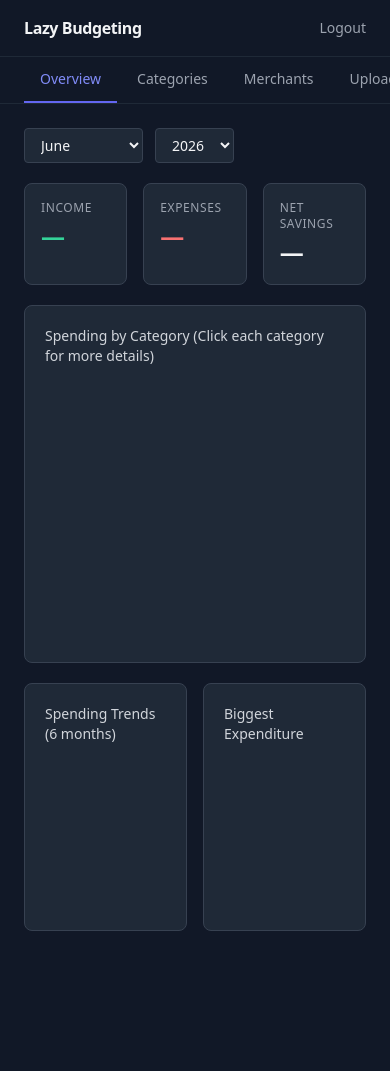
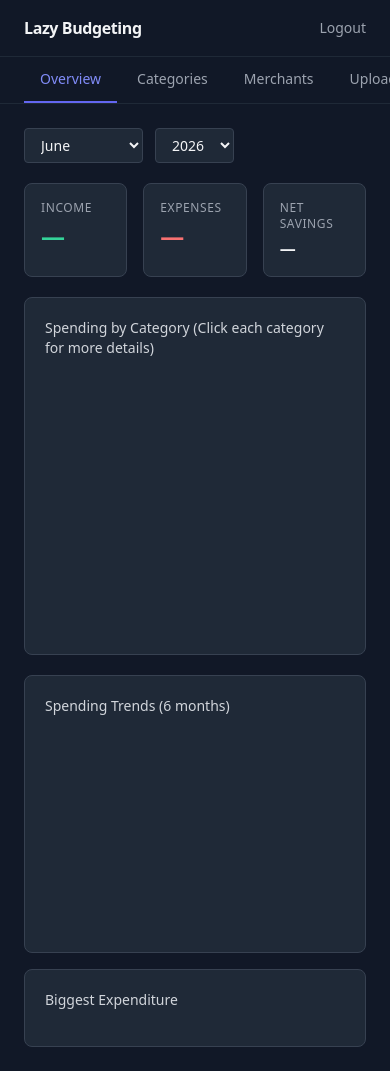
Before and after one commit to liamh2323/lazy-budget-app, a website: page public/dashboard.html in a window 390 px wide. Shown: the top 1071 px of the page. Before the commit the page ends 955 px from the top, so only its background shows below. Drawn offline with nearby package versions, Linux system fonts and the light colour scheme; no server answers.

Commit message:
attemping to fix dashboard aspect ratios

```diff
--- a/public/dashboard.html
+++ b/public/dashboard.html
@@ -85,10 +85,7 @@
             <p class="text-xs text-gray-400 uppercase tracking-wider">
               Net Savings
             </p>
-            <p
-              id="net-savings"
-              class="text-2xl font-semibold mt-1"
-            >
+            <p id="net-savings" class="text-x1: md:text-2xl font-semibold mt-1">
               —
             </p>
           </div>
@@ -109,12 +106,14 @@
           </p>
         </div>
 
-        <div class="grid grid-cols-2 gap-4">
+        <div class="grid grid-cols-1 md:grid-cols-2 gap-4">
           <div class="bg-gray-800 border border-gray-700 rounded-lg p-5">
             <p class="text-sm font-medium text-gray-300 mb-4">
               Spending Trends (6 months)
             </p>
-            <canvas id="trends-chart"></canvas>
+            <div style="height: 200px">
+              <canvas id="trends-chart"></canvas>
+            </div>
           </div>
 
           <div class="bg-gray-800 border border-gray-700 rounded-lg p-5">
@@ -145,23 +144,28 @@
       </div>
 
       <div id="tab-merchants" class="hidden space-y-5">
-
         <div class="space-y-2">
-          <p class="text-xs text-gray-400 uppercase tracking-wider">Unmapped Merchants</p>
+          <p class="text-xs text-gray-400 uppercase tracking-wider">
+            Unmapped Merchants
+          </p>
           <div id="unmapped-list" class="space-y-2"></div>
         </div>
 
         <hr class="border-gray-700" />
 
         <div class="space-y-2">
-          <p class="text-xs text-gray-400 uppercase tracking-wider">Existing Mappings</p>
+          <p class="text-xs text-gray-400 uppercase tracking-wider">
+            Existing Mappings
+          </p>
           <div id="merchants-list" class="space-y-2"></div>
         </div>
 
         <hr class="border-gray-700" />
 
         <div class="space-y-2">
-          <p class="text-xs text-gray-400 uppercase tracking-wider">New Category</p>
+          <p class="text-xs text-gray-400 uppercase tracking-wider">
+            New Category
+          </p>
           <div class="flex gap-2">
             <input
               id="merchants-new-cat-name"
```
Also changed, not shown: routes/transactions.js (+1 -6 lines).
